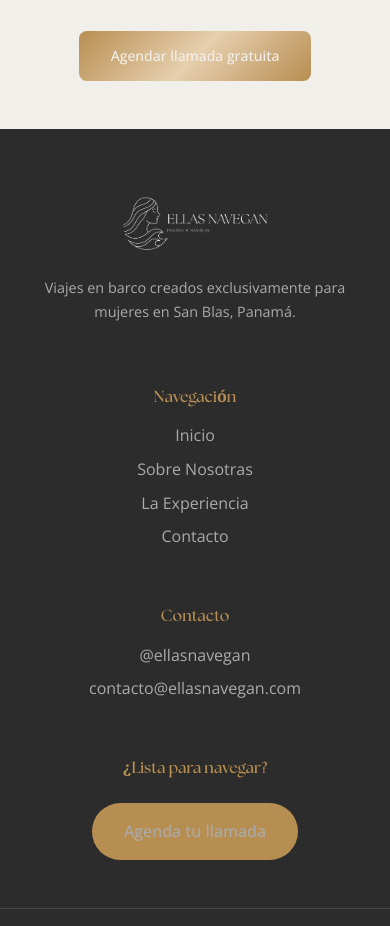
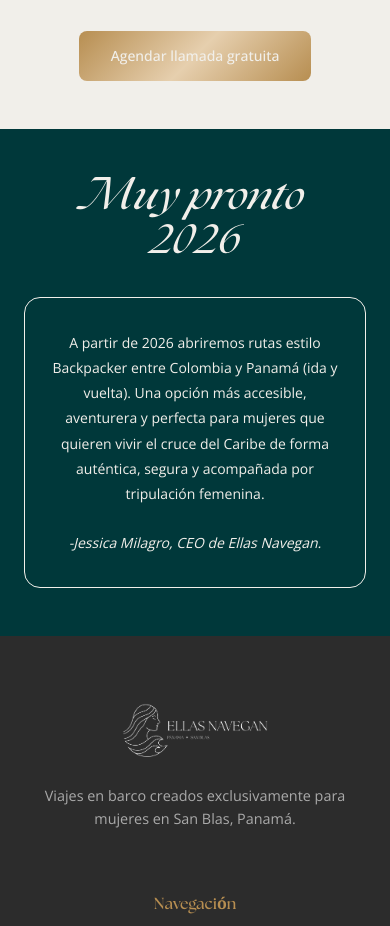
Before and after one commit to Ooctavioosorio/ellasNavegan, a React (Vite) app: page / in a window 390 px wide. Shown: the part 7480-8406 px from the top of the page. Built offline with nearby package versions, Linux system fonts and the light colour scheme; a web font is replaced by a local one.

Commit message:
seccion muy pronto en home

```diff
--- a/src/pages/Home.css
+++ b/src/pages/Home.css
@@ -711,6 +711,58 @@ section p {
   background: linear-gradient(135deg, #c9a066, #e6cfae, #c9a066);
 }
 
+/* MUY PRONTO 2026 */
+.muy-pronto {
+  background: #00383a;
+  padding: 5rem 6rem;
+}
+
+.muy-pronto-container {
+  max-width: 1200px;
+  margin: 0 auto;
+  text-align: center;
+}
+
+.muy-pronto-title {
+  font-family: var(--font-heading);
+  font-size: 72px;
+  color: var(--color-bg);
+  margin-bottom: 3rem;
+  line-height: 1.1;
+  font-style: italic;
+}
+
+.muy-pronto-title em {
+  font-style: italic;
+}
+
+.muy-pronto-card {
+  border: 1px solid var(--color-bg);
+  border-radius: 16px;
+  padding: 3rem 4rem;
+  max-width: 900px;
+  margin: 0 auto;
+}
+
+.muy-pronto-text {
+  font-family: var(--font-body);
+  font-size: 18px;
+  color: var(--color-bg);
+  line-height: 1.8;
+  margin-bottom: 2rem;
+}
+
+.muy-pronto-firma {
+  font-family: var(--font-body);
+  font-size: 16px;
+  color: var(--color-bg);
+  margin: 0;
+}
+
+.muy-pronto-firma em {
+  font-style: italic;
+}
+
 /* RESPONSIVE */
 @media (max-width: 1200px) {
   .hero {
@@ -783,6 +835,22 @@ section p {
 
   .cta-final-title {
     font-size: 40px;
+  }
+
+  .muy-pronto {
+    padding: 4rem 2rem;
+  }
+
+  .muy-pronto-title {
+    font-size: 56px;
+  }
+
+  .muy-pronto-card {
+    padding: 2.5rem 3rem;
+  }
+
+  .muy-pronto-text {
+    font-size: 16px;
   }
 }
 
@@ -1059,4 +1127,26 @@ section p {
     padding: 0.85rem 2rem;
     font-size: 14px;
   }
+
+  .muy-pronto {
+    padding: 3rem 1.5rem;
+  }
+
+  .muy-pronto-title {
+    font-size: 40px;
+    margin-bottom: 2rem;
+  }
+
+  .muy-pronto-card {
+    padding: 2rem 1.5rem;
+  }
+
+  .muy-pronto-text {
+    font-size: 14px;
+    margin-bottom: 1.5rem;
+  }
+
+  .muy-pronto-firma {
+    font-size: 14px;
+  }
 }
--- a/src/pages/Home.tsx
+++ b/src/pages/Home.tsx
@@ -240,6 +240,19 @@ const Home = () => {
         </div>
         <a href="/contacto" className="cta-final-btn">Agendar llamada gratuita</a>
       </section>
+
+      {/* MUY PRONTO 2026 */}
+      <section className="muy-pronto">
+        <div className="muy-pronto-container">
+          <h2 className="muy-pronto-title">Muy pronto<br /><em>2026</em></h2>
+          <div className="muy-pronto-card">
+            <p className="muy-pronto-text">
+              A partir de 2026 abriremos rutas estilo Backpacker entre Colombia y Panamá (ida y vuelta). Una opción más accesible, aventurera y perfecta para mujeres que quieren vivir el cruce del Caribe de forma auténtica, segura y acompañada por tripulación femenina.
+            </p>
+            <p className="muy-pronto-firma"><em>-Jessica Milagro, CEO de Ellas Navegan.</em></p>
+          </div>
+        </div>
+      </section>
     </div>
   );
 };
```
Also changed, not shown: 1 other file (tests, documents, lock files or other folders).
